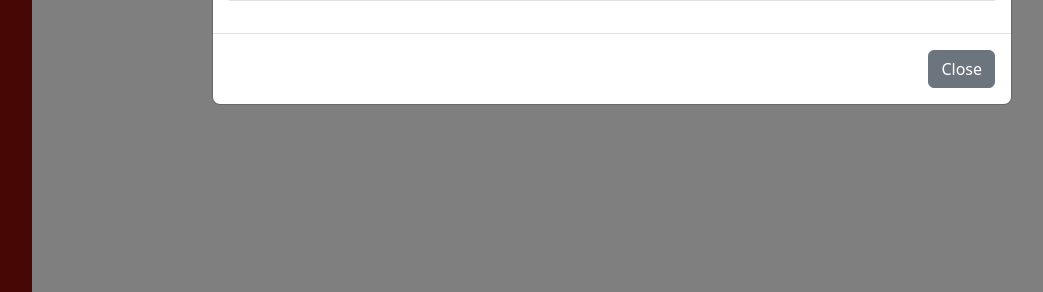
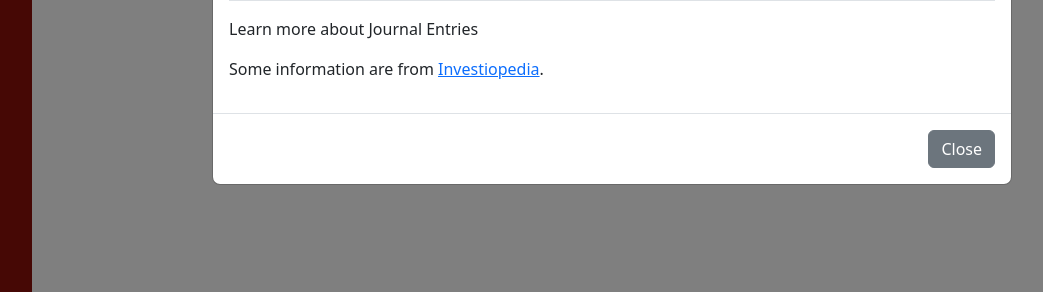
Before and after one commit to rjpd-7/Accounting_Systemv0.2, a Django app: page /journals/ in a window 1280 px wide, after a click that opens the changed part. Shown: the part 508-800 px from the top of the page, without its empty margins (28-1071 px from the left). Run offline with Django 5.2, Linux system fonts and the light colour scheme; the visitor is signed in with stand-in values (Sample User, id 1); data that the repository does not hold is empty.

Commit message:
journal entry info

```diff
--- a/Accounting_System_app/templates/Front_End/journal.html
+++ b/Accounting_System_app/templates/Front_End/journal.html
@@ -425,7 +425,8 @@
                     </tr>
                 </table>
 
-
+                <p>Learn more about Journal Entries</p>
+                <p>Some information are from <a href="https://www.investopedia.com/terms/j/journal.asp" target="_blank">Investiopedia</a>.</p>
 
                 </div>
                 <div class="modal-footer">
```
